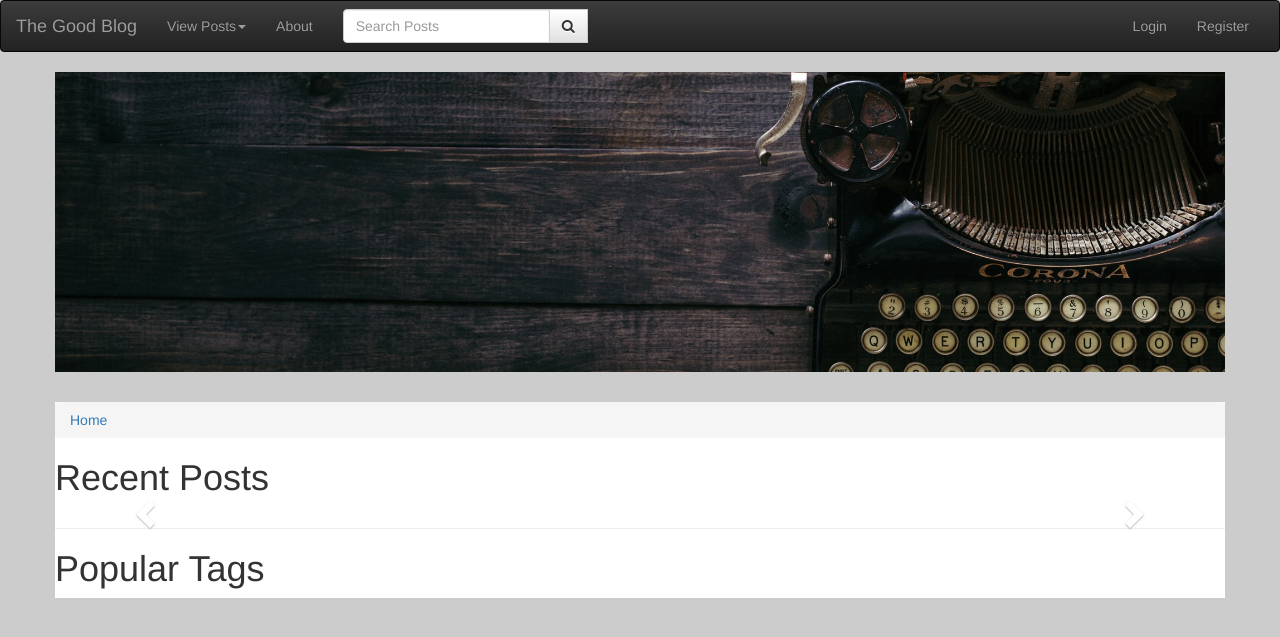
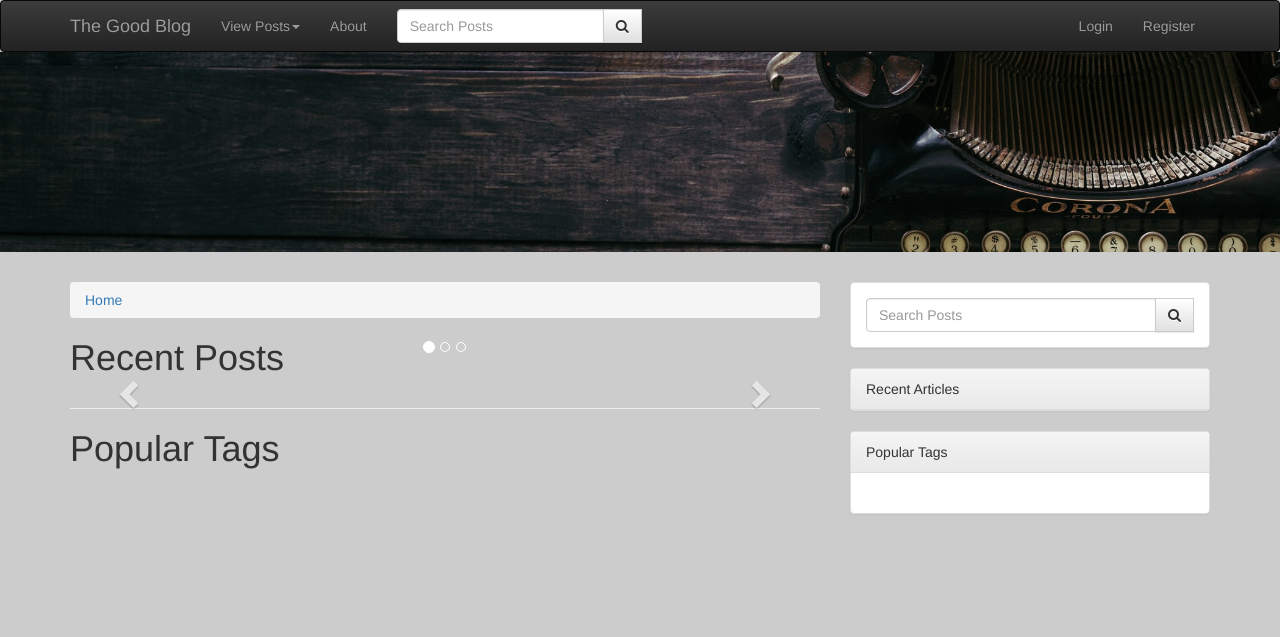
Before and after one commit to drewgoodman/Django-FirstBlog, a Django app: template templates/home.html in a window 1280 px wide. Shown: the top 637 px of the page. Run offline with Django 3.2, Linux system fonts and the light colour scheme; the template is opened without the code that fills it, so the values that code supplies are empty; some libraries are stand-ins or nearby versions.

Commit message:
started to build sidebar -- recent articles added to context processor, search bar refactored for multiple instances

```diff
--- a/DjangoBlog/settings/base.py
+++ b/DjangoBlog/settings/base.py
@@ -74,7 +74,7 @@ TEMPLATES = [
         'APP_DIRS': True,
         'OPTIONS': {
             'context_processors': [
-                'posts.processors.tags_context',
+                'posts.processors.sidebar_context',
                 'django.template.context_processors.debug',
                 'django.template.context_processors.request',
                 'django.contrib.auth.context_processors.auth',
--- a/comments/views.py
+++ b/comments/views.py
@@ -32,7 +32,7 @@ def comment_delete(request, id):
     context = {
         "object": obj
     }
-    return render(request, "confirm_delete.html", context)
+    return render(request, "comment_delete.html", context)
 
 def comment_thread(request, id):
     try:
--- a/static/css/basic.css
+++ b/static/css/basic.css
@@ -4,50 +4,17 @@ body {
     background-color: #ccc;
 }
 
-.container {
-    background-color: white;
-    padding: 0 !important;
-    margin-bottom: 30px;
+.navbar {
+    margin-bottom: 0px !important;
 }
 
+
+
 .hero-img {
-    max-height: 300px;
+    max-height: 200px;
     width: 100%;
     object-fit: cover;
-}
-
-/* Blog Markdown Text Editor Overrides */
-
-#div_id_publish > .controls {
-    display: grid;
-    grid-template-columns: 2fr 1fr 1fr;
-    grid-gap: 10px;
-}
-
-.wmd-panel {
-    margin-left: 0 !important;
-    margin-right: 0;
-    width: 90% !important;
-}
-
-.wmd-wrapper {
-    width: 90%;
-}
-
-.wmd-input {
-    max-width: 90% !important;
-}
-
-#wmd-preview-id_content {
-    display: none;
-}
-
-.wmd-button-bar {
-    background-color: white !important;
-}
-
-.bootstrap-tagsinput {
-    width: 100%;
+    margin-bottom: 30px;
 }
 
 .comment-reply {
--- /dev/null
+++ b/static/css/forms.css
@@ -0,0 +1,33 @@
+/* Blog Markdown Text Editor Overrides */
+
+#div_id_publish > .controls {
+    display: grid;
+    grid-template-columns: 2fr 1fr 1fr;
+    grid-gap: 10px;
+}
+
+.wmd-panel {
+    margin-left: 0 !important;
+    margin-right: 0;
+    width: 90% !important;
+}
+
+.wmd-wrapper {
+    width: 90%;
+}
+
+.wmd-input {
+    max-width: 90% !important;
+}
+
+#wmd-preview-id_content {
+    display: none;
+}
+
+.wmd-button-bar {
+    background-color: white !important;
+}
+
+.bootstrap-tagsinput {
+    width: 100%;
+}
--- a/static/js/posts.js
+++ b/static/js/posts.js
@@ -1,9 +1,9 @@
 
     $(document).ready(function() {
 
-        $("#search-bar-form").on("submit",function(event) {
+        $(".search-bar-form").on("submit",function(event) {
             event.preventDefault();
-            var search_query = $("#search-bar-query").val();
+            var search_query = $(this).find(".search-bar-query").val();
             var search_href = search_query ? home_url + "?query=" + search_query : home_url;
             window.location.replace(search_href);
 
--- a/templates/_1_navbar.html
+++ b/templates/_1_navbar.html
@@ -1,5 +1,5 @@
 <nav class="navbar navbar-inverse">
-    <div class="container-fluid">
+    <div class="container">
         <!-- Brand and toggle get grouped for better mobile display -->
         <div class="navbar-header">
             <button type="button" class="navbar-toggle collapsed" data-toggle="collapse"
@@ -29,9 +29,10 @@
                 </li>
                 <li><a href="#">About</a></li>
             </ul>
-            <form id="search-bar-form" method="GET" action="" class="navbar-form navbar-left">
+
+            <form method="GET" action="" class="search-bar-form navbar-form navbar-left">
                 <div class="input-group ">
-                    <input id="search-bar-query" class="form-control" type="text" name="query"
+                    <input class="search-bar-query form-control" type="text" name="query"
                         placeholder="Search Posts" value="{{ request.GET.query }}" />
                     <span class="input-group-btn">
                         <button class='btn btn-default' type="submit"><i class="fa fa-search"></i></button>
--- /dev/null
+++ b/templates/_1_sidebar_right.html
@@ -0,0 +1,30 @@
+<form method="GET" action="" class="search-bar-form panel panel-default">
+    <div class="input-group panel-body">
+        <input class="search-bar-query form-control" type="text" name="query" placeholder="Search Posts"
+            value="{{ request.GET.query }}" />
+        <span class="input-group-btn">
+            <button class='btn btn-default' type="submit"><i class="fa fa-search"></i></button>
+            <span class="sr-only">Search Posts</span>
+        </span>
+    </div>
+</form>
+
+<div class="panel panel-default">
+    <div class="panel-heading">Recent Articles</div>
+    <ul class="list-group">
+    {% for post in recent_posts %}
+    <li class="list-group-item"><a href="{{post.get_absolute_url}}">{{ post.title }}</a></li>
+    {% endfor %}
+    </ul>
+</div>
+
+<div class="panel panel-default">
+    <div class="panel-heading">Popular Tags</div>
+    <div class="panel-body">
+        <h4 class="h4">
+            {% for tag in tag_links %}
+            <a href="{% url 'posts:tag_view' tag.slug %}" class="label label-info">{{ tag|title }}</a>
+            {% endfor %}
+        </h4>
+    </div>
+</div>
--- a/templates/__base.html
+++ b/templates/__base.html
@@ -19,6 +19,7 @@
     {% endblock head_extra %}
 
     <link rel="stylesheet" href="{% static 'css/bootstrap-tagsinput.css' %}" />
+    <link rel="stylesheet" href="{% static 'css/forms.css' %}" />
     <link rel="stylesheet"
         href="{% static 'css/basic.css' %}{% if request.get_host == '127.0.0.1:8000' %}?{% now 'U' %}{% endif %}" />
 
@@ -35,18 +36,29 @@
     {% include "_1_navbar.html" %}
 
 
+        <img src="{% static 'img/background.jpg' %}" class="img-responsive hero-img">
     <div class="container">
-        <img src="{% static 'img/background.jpg' %}" class="img-responsive hero-img">
-    </div>
-    <div class="container">
+
+
+
+        <div class="row">
+            <div class="col-md-8">
                 <ol class='breadcrumb'>
                     <li><a href="{% url 'posts:home' %}">Home</a></li>
                     {% block post_breadcrumb %}
                     {% endblock %}
                 </ol>
+
                 {% include "_1_messages_display.html" %}
+
                 {% block content %}
                 {% endblock content %}
+            </div>
+            <div class="col-md-4">
+                {% include "_1_sidebar_right.html" %}
+            </div>
+        </div>
+
     </div>
 
     <script src="https://code.jquery.com/jquery-3.5.1.min.js"
--- a/templates/post_detail.html
+++ b/templates/post_detail.html
@@ -10,7 +10,7 @@
 {% endblock %}
 
 {% block content %}
-<div class="col-sm-6 col-sm-offset-3">
+<div class="">
     <h1>{{ title }}
         <small>{% if instance.draft %}<span style='color:red;'>Draft</span>{% endif %} {{ instance.publish }}</small>
     </h1>
```
Also changed, not shown: posts/processors.py (+6 -3 lines), templates/comment_delete.html (renamed from templates/confirm_delete.html). Lines whose indentation alone changed are shown as unchanged.
